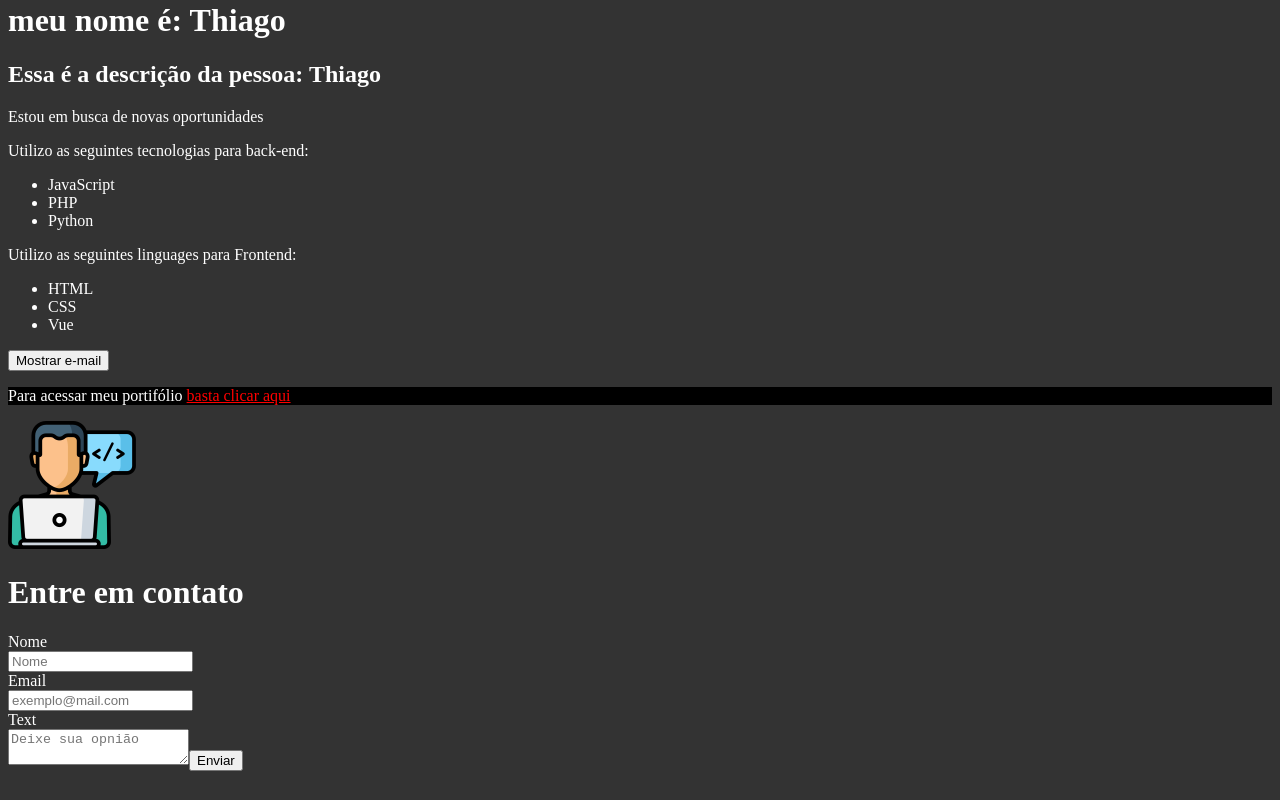
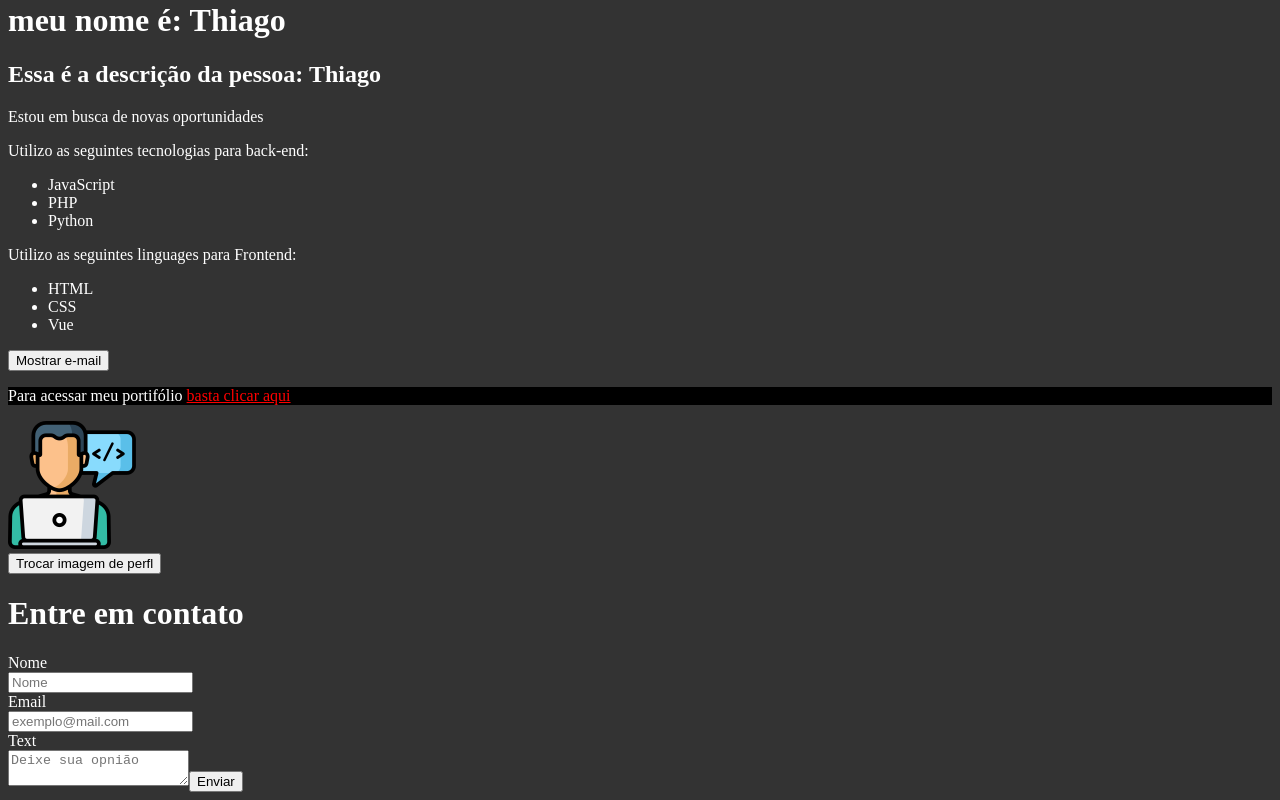
Before and after one commit to Fulozz/2_project_vue, a Vue app: page / in a window 1280 px wide. Shown: the part 430-1230 px from the top of the page. Before the commit the page ends 1209 px from the top, so only its background shows below. Built offline with nearby package versions, Linux system fonts and the light colour scheme.

Commit message:
Final da Parte Teorica

```diff
--- /dev/null
+++ b/src/components/MudarImagem.vue
@@ -0,0 +1,15 @@
+<template>
+    <div>
+        <button @click="$emit('mudarImagem')">Trocar imagem de perfl</button>
+    </div>
+</template>
+<script>
+export default {
+    name: 'MudarImagem',
+
+    emits: ['mudarImagem']
+}
+</script>
+<style scoped>
+
+</style>
--- a/src/components/Picture.vue
+++ b/src/components/Picture.vue
@@ -1,20 +1,28 @@
 <template>
     <picture>
     <img :src="avatar" :alt="descricao">
+    <MudarImagem @mudar-imagem="trocarImagem" />
     </picture>
 </template>
 
 <script>
+import MudarImagem from './MudarImagem.vue'
 import Reutilizacao from './Reutilizacao.vue'
 
 export default {
-  components: { Reutilizacao },
+  components: { Reutilizacao, MudarImagem },
     nome: 'Picture',
     data(){
         return{
             avatar: "/img/avatar.png",
             descricao: "Thiago Silva Andrade"
         }
+    },
+    methods:{
+        trocarImagem(){
+            this.avatar = "/img/avatar2.png"
+
+        }
     }
 }
 </script>
```
